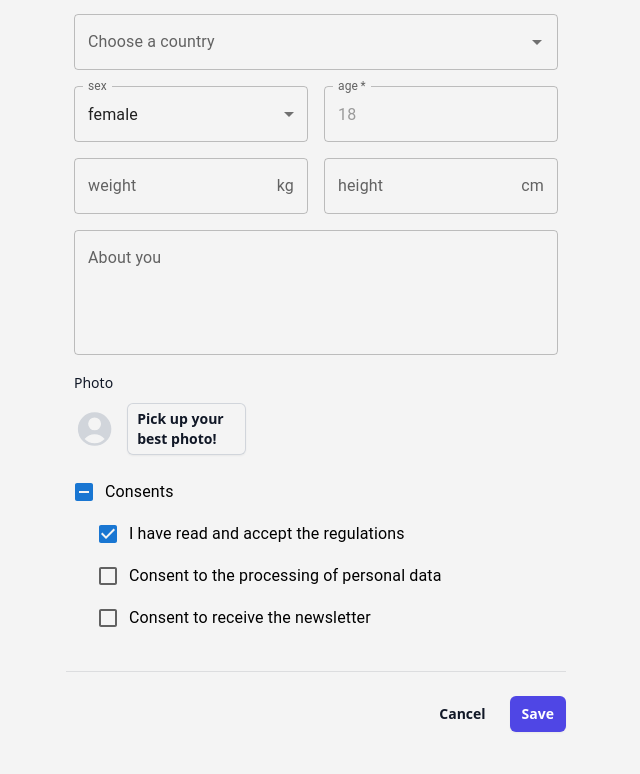
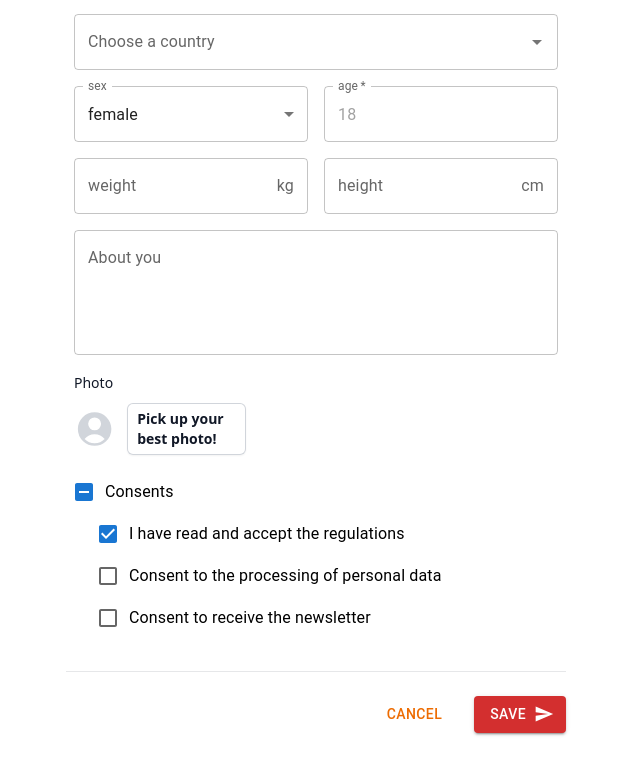
Before and after one commit to pkol92/materialui-app, a Next.js app: page /form in a window 1280 px wide. Shown: the part 262-1036 px from the top of the page, without its empty margins (324-964 px from the left). Built offline with nearby package versions, Linux system fonts and the light colour scheme.

Commit message:
change style

```diff
--- a/pages/form/registerForm.tsx
+++ b/pages/form/registerForm.tsx
@@ -1,6 +1,7 @@
 import { Visibility, VisibilityOff } from "@mui/icons-material";
 import {
   Box,
+  Button,
   Checkbox,
   FormControl,
   FormControlLabel,
@@ -19,6 +20,7 @@ import { gender } from "../mocks/gender";
 import { CheckboxAgreement } from "./checkboxAgreement";
 import CountrySelect from "./countrySelect";
 import { PasswordInput } from "./passwordInput";
+import SendIcon from "@mui/icons-material/Send";
 
 export const RegisterForm = () => {
   return (
@@ -98,22 +100,6 @@ export const RegisterForm = () => {
         />
       </div>
 
-      {/* <div>
-        <div className="mt-4 flex text-sm leading-6 text-gray-600">
-          <label
-            htmlFor="file-upload"
-            className="relative cursor-pointer rounded-md bg-white font-semibold text-indigo-600 focus-within:outline-none focus-within:ring-2 focus-within:ring-indigo-600 focus-within:ring-offset-2 hover:text-indigo-500"
-          >
-            <span>Upload a file</span> */}
-      {/* <input id="file-upload" name="file-upload" type="file" class="sr-only"> */}
-      {/* <Input type="file"></Input>
-          </label>
-          <p className="pl-1">or drag and drop</p>
-        </div>
-        <p className="text-xs leading-5 text-gray-600">
-          PNG, JPG, GIF up to 10MB
-        </p>
-      </div> */}
       <div>
         <Box sx={{ m: 1, width: "100%" }}>
           <label
@@ -149,13 +135,6 @@ export const RegisterForm = () => {
                 style={{ visibility: "hidden" }}
               ></input>
             </div>
-
-            {/* <button
-              type="button"
-              className="rounded-md bg-white px-2.5 py-1.5 text-sm font-semibold text-gray-900 shadow-sm ring-1 ring-inset ring-gray-300 hover:bg-gray-50"
-            >
-              Upload
-            </button> */}
           </div>
         </Box>
       </div>
@@ -163,18 +142,22 @@ export const RegisterForm = () => {
         <CheckboxAgreement />
       </div>
       <div className="mt-6 flex items-center justify-end gap-x-6 border-t border-gray-900/10 pt-6">
-        <button
-          type="button"
+        <Button
+          variant="text"
+          color="warning"
           className="text-sm font-semibold leading-6 text-gray-900"
         >
           Cancel
-        </button>
-        <button
-          type="submit"
+        </Button>
+        <Button
+          size="medium"
+          color="error"
+          variant="contained"
+          endIcon={<SendIcon />}
           className="rounded-md bg-indigo-600 px-3 py-2 text-sm font-semibold text-white shadow-sm hover:bg-indigo-500 focus-visible:outline focus-visible:outline-2 focus-visible:outline-offset-2 focus-visible:outline-indigo-600"
         >
           Save
-        </button>
+        </Button>
       </div>
     </Box>
   );
--- a/styles/globals.css
+++ b/styles/globals.css
@@ -24,5 +24,5 @@ body {
       rgb(var(--background-end-rgb))
     )
     rgb(var(--background-start-rgb)); */
-  background-color: rgb(244, 244, 244);
+  /* background-color: rgb(244, 244, 244); */
 }
```
